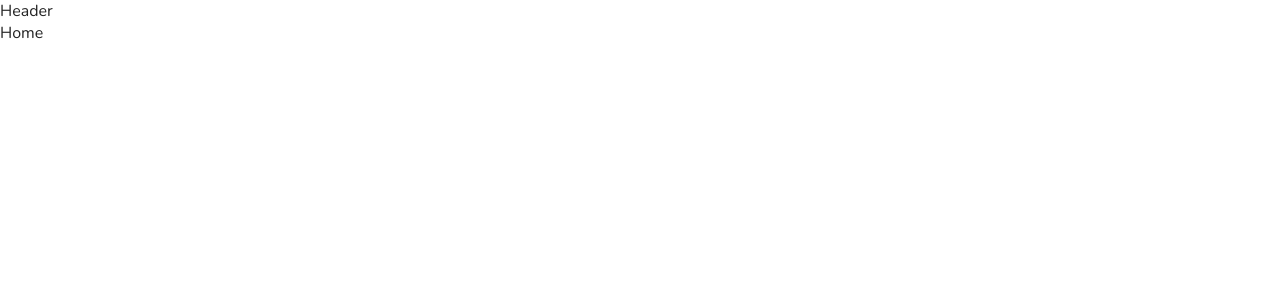
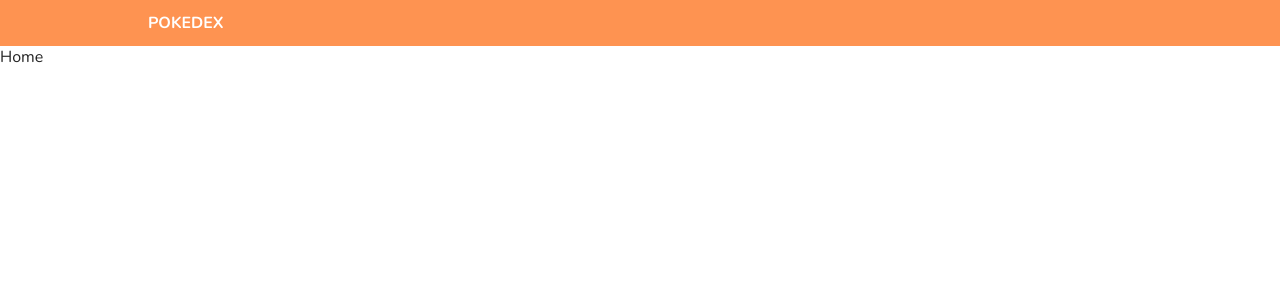
Before and after one commit to adAstra97/pokedex, a React (Vite) app: page / in a window 1280 px wide. Shown: the top 300 px of the page. Built offline with nearby package versions, Linux system fonts and the light colour scheme.

Commit message:
feat: add header

```diff
--- a/src/components/Header.tsx
+++ b/src/components/Header.tsx
@@ -1,3 +1,11 @@
+import { Link } from "react-router-dom";
+
 export const Header: React.FC = () => {
-  return <div>Header</div>;
+  return (
+    <header className="header">
+      <div className="wrapper">
+        <Link to='/' className="header__logo">Pokedex</Link>
+      </div>
+    </header>
+  );
 };
--- a/src/styles/_variables.scss
+++ b/src/styles/_variables.scss
@@ -1,5 +1,7 @@
 // COLORS
 $color-black: #232323;
+$color-white: #ffffff;
+$color-orange: rgb(254, 147, 81);
 
 // SETTINGS
 $desktop-xl: 1920px;
--- a/src/styles/components/_all.scss
+++ b/src/styles/components/_all.scss
@@ -0,0 +1 @@
+@import "./header";
--- /dev/null
+++ b/src/styles/components/_header.scss
@@ -0,0 +1,17 @@
+.header {
+  background-color: $color-orange;
+  padding: 12px 0;
+
+  &__logo {
+    color: $color-white;
+    font-weight: 18px;
+    font-weight: 700;
+    text-transform: uppercase;
+    border-bottom: 1px solid transparent;
+    transition: border-bottom 0.2s;
+
+    &:hover {
+      border-bottom: 1px solid $color-white;
+    }
+  }
+}
```
